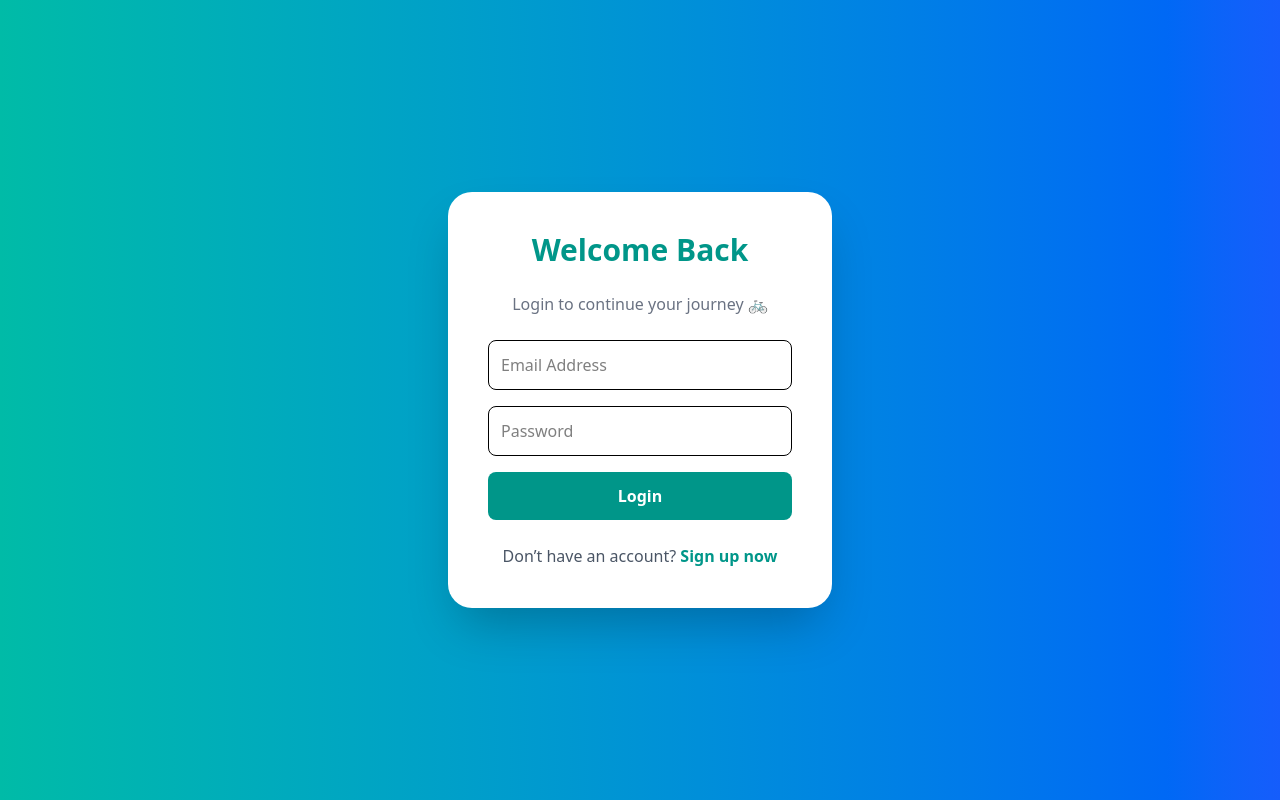
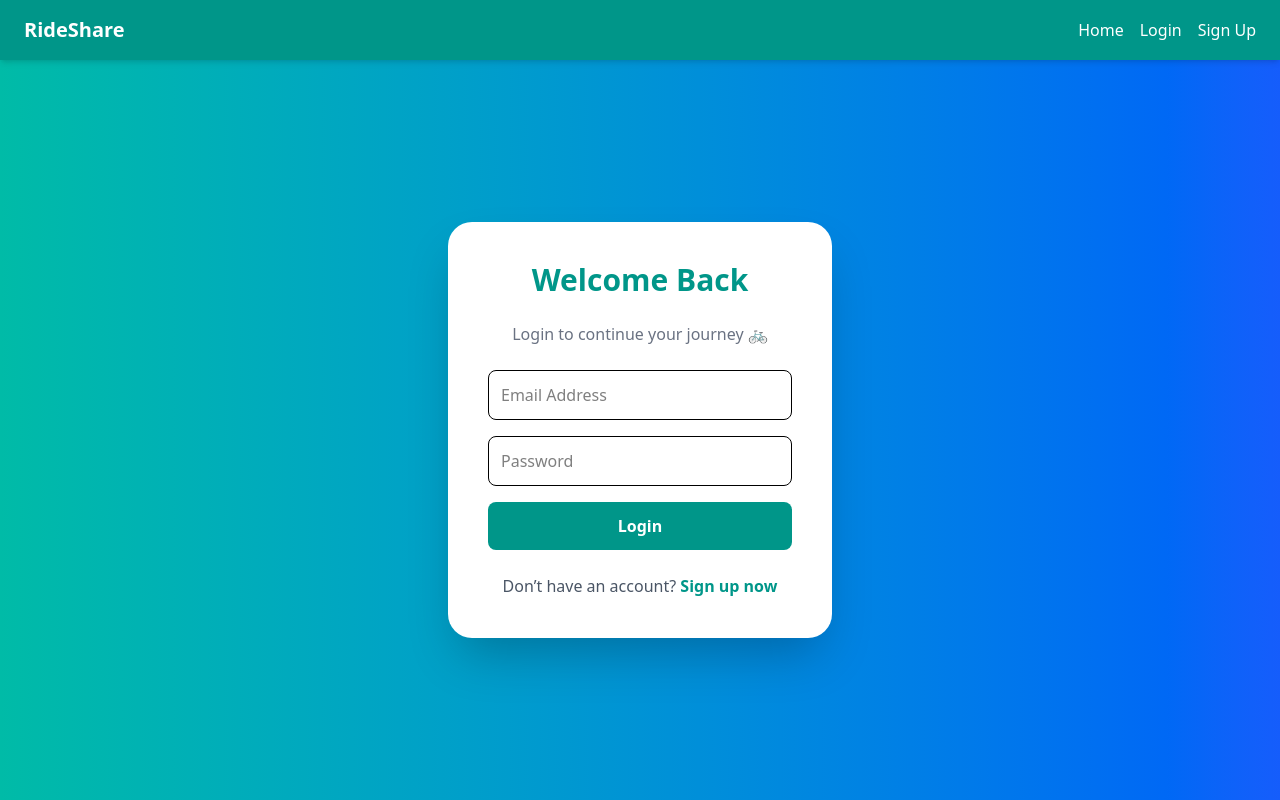
Before and after one commit to asshzzz/rent-book, a React (Vite) app in the folder frontend/: page /login in a window 1280 px wide. Built offline with nearby package versions, Linux system fonts and the light colour scheme.

Commit message:
navbar done

```diff
--- a/frontend/src/pages/LoginPage.jsx
+++ b/frontend/src/pages/LoginPage.jsx
@@ -1,5 +1,6 @@
 import React, { useState } from "react";
 import { Link } from "react-router-dom";
+import Navbar from "../components/Navbar";
 
 const LoginPage = () => {
   const [formData, setFormData] = useState({
@@ -18,7 +19,12 @@ const LoginPage = () => {
   };
 
   return (
-    <div className="min-h-screen flex items-center justify-center bg-gradient-to-r from-teal-500 to-blue-600">
+    <div className="min-h-screen bg-gradient-to-r from-teal-500 to-blue-600 flex flex-col">
+      {/* Navbar should always be at the top */}
+      <Navbar />
+
+      {/* Content */}
+      <div className="flex flex-grow items-center justify-center">
         <div className="bg-white p-10 rounded-3xl shadow-2xl w-96 transform transition hover:scale-105">
           <h2 className="text-3xl font-bold mb-6 text-center text-teal-600">
             Welcome Back
@@ -63,6 +69,7 @@ const LoginPage = () => {
           </p>
         </div>
       </div>
+    </div>
   );
 };
 
```
Lines whose indentation alone changed are shown as unchanged.
